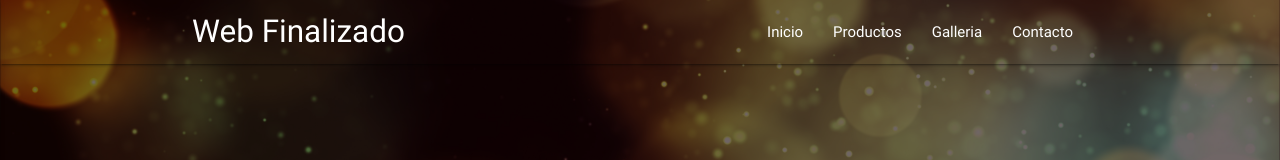
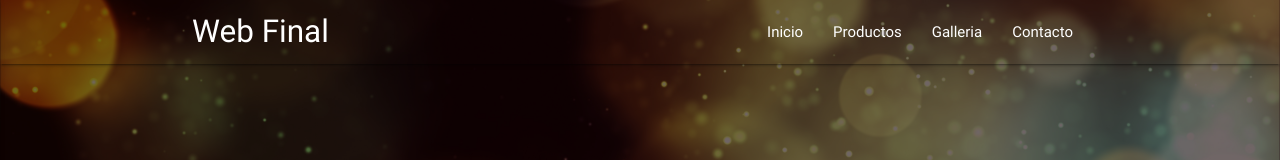
Before and after one commit to jonathanquehay/prueba-pages, a plain HTML site: page index.html in a window 1280 px wide. Shown: the top 160 px of the page. Drawn offline with Linux system fonts and the light colour scheme.

Commit message:
Reparado

```diff
--- a/index.html
+++ b/index.html
@@ -19,7 +19,7 @@
                 <nav class="transparent">
                     <div class="nav-wrapper">
                         <div class="container">
-                            <a href="#" class="brand-logo">Web Finalizado</a>
+                            <a href="#" class="brand-logo">Web Final</a>
                             <a href="#" data-activates="mobile-nav" class="button-collapse">
                                 <i class="material-icons">menu</i>
                             </a>
```
